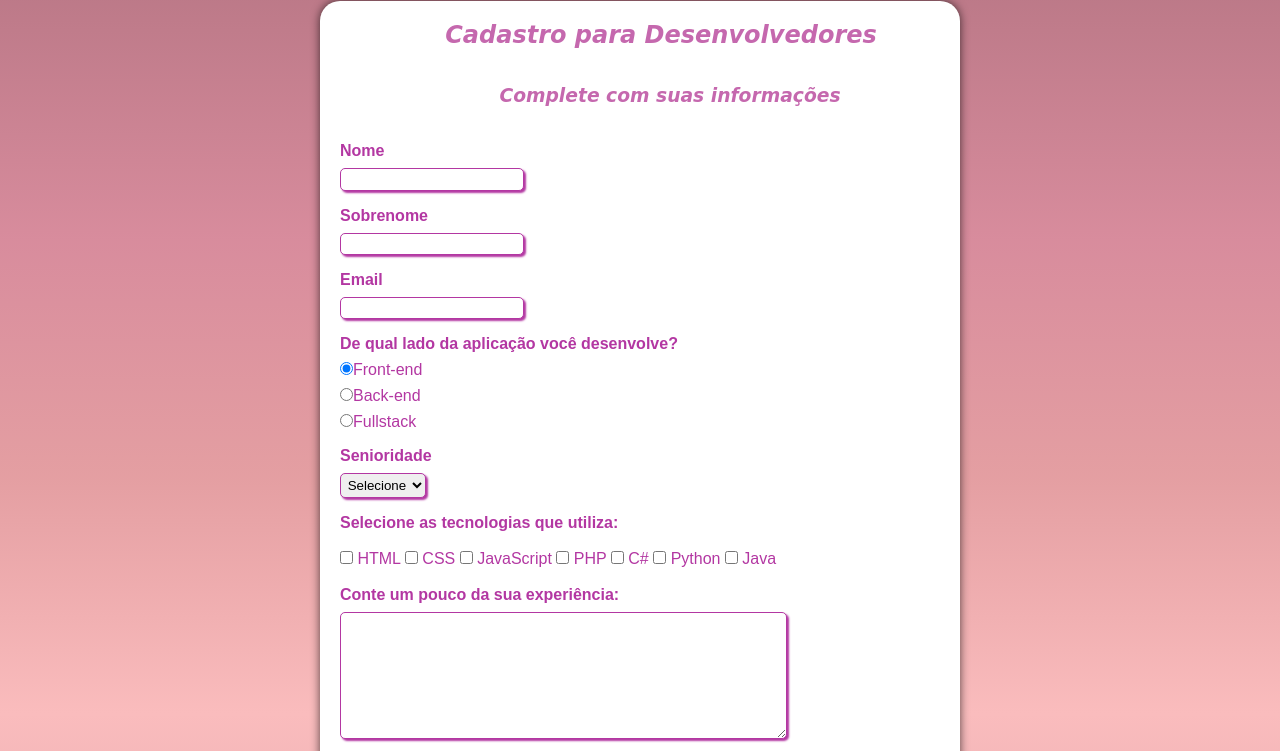
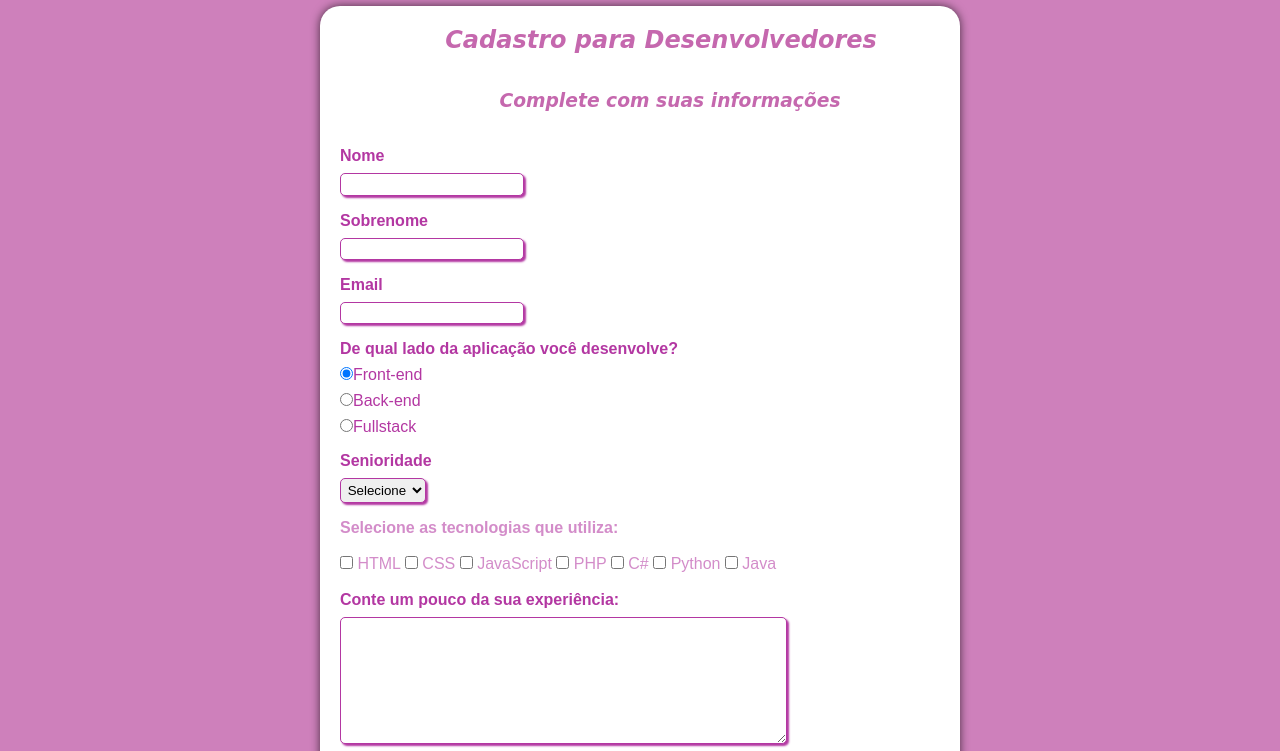
Before and after one commit to Jessicabferreira/formulario_devs, a plain HTML site: page index.html in a window 1280 px wide. Shown: the top 751 px of the page. Drawn offline with Linux system fonts and the light colour scheme.

Commit message:
commit inicial

```diff
--- a/style.css
+++ b/style.css
@@ -35,11 +35,12 @@ fieldset {
 }
 
 body { /*background-color: #ffb6c1;*/
-    background-image:  linear-gradient(to bottom, #a14257b4 ,#ce6f84cc, #df8d91d8, #fabcbd, #e2a7adfa);
+    background-color:  rgba(197, 104, 174, 0.836);
+
     font-family: sans-serif;
     font-size: 1em; /*tamanho da letra*/
-    color: rgb(179, 55, 162);
-    margin-top: 0.1%; /*espaço em cima para não ficar grudada no teto*/
+    color: rgba(179, 55, 162, 0.575);
+    margin-top: 0.5%; /*espaço em cima para não ficar grudada no teto*/
     justify-content: center; /* centralizado*/
 }
 
```
